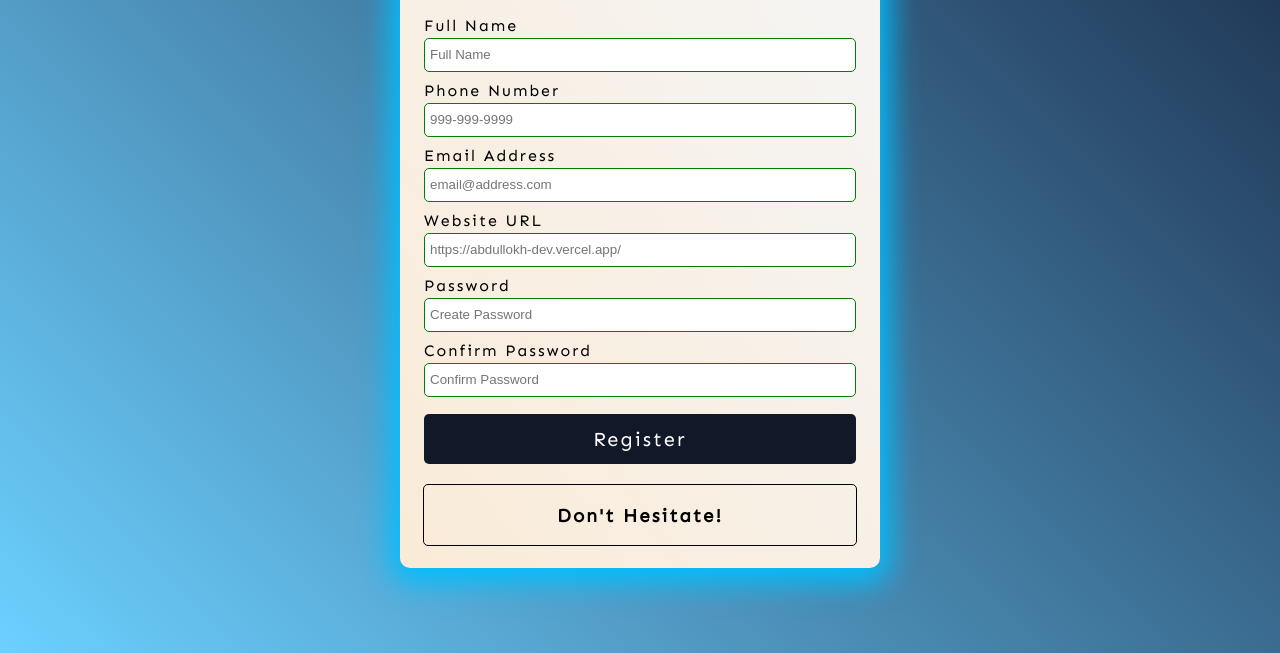
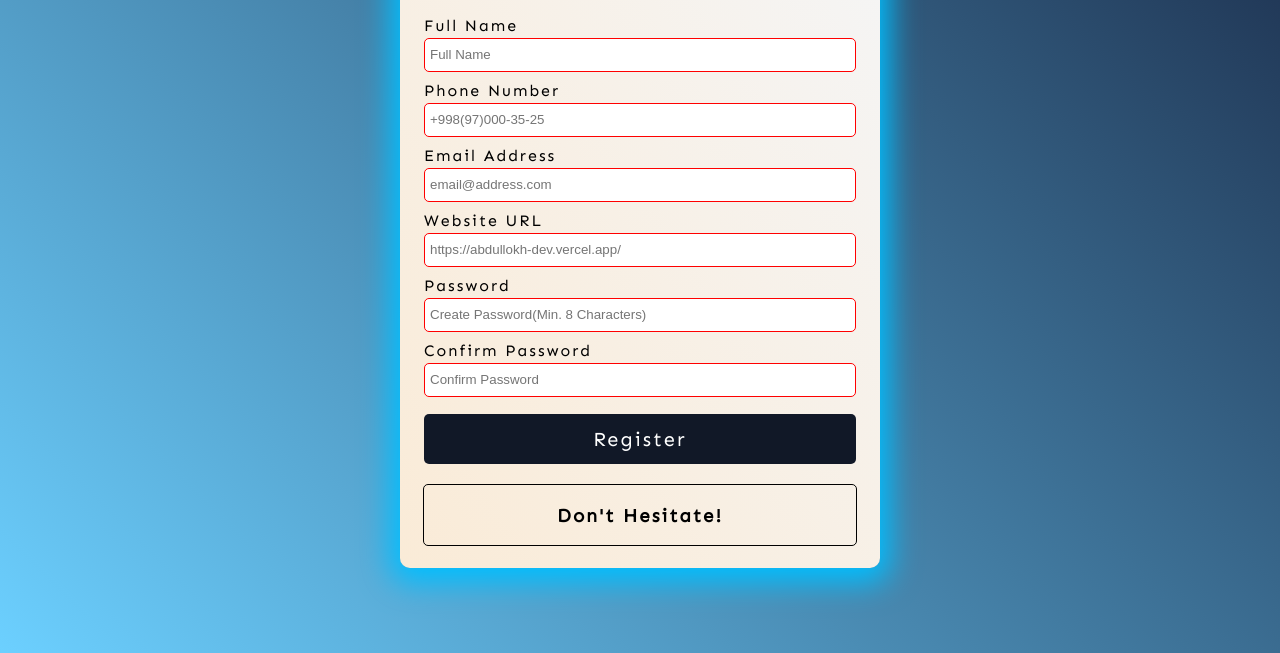
Before and after one commit to Abdullokh-dev/Validating-Form, a plain HTML site: page index.html in a window 1280 px wide. Shown: the part 147-800 px from the top of the page. Drawn offline with Linux system fonts and the light colour scheme.

Commit message:
Form Validation

```diff
--- a/index.html
+++ b/index.html
@@ -15,32 +15,34 @@
             <!-- Full Name -->
             <div class="form-group">
                 <label for="name"> Full Name</label>
-                <input type="text" id="name" placeholder="Full Name">
+                <input type="text" id="name" placeholder="Full Name" required minlength="3" maxlength="100">
             </div>
             <!-- Phone Number -->
             <div class="form-group">
                 <label for="phone"> Phone Number</label>
-                <input type="text" id="phone" placeholder="999-999-9999">
+                <input type="tel" id="phone" placeholder="+998(97)000-35-25" required pattern="[+][0-9]{3}[(][0-9]{2}[)][0-9]{3}-[0-9]{2}-[0-9]{2}">
             </div>
             <!-- Email Address -->
             <div class="form-group">
                 <label for="email"> Email Address</label>
-                <input type="email" id="email" placeholder="email@address.com">
+                <input type="email" id="email" placeholder="email@address.com" required>
             </div>
             <!-- Website Url -->
             <div class="form-group">
                 <label for="website"> Website URL</label>
-                <input type="email" id="website" placeholder="https://abdullokh-dev.vercel.app/">
+                <input type="url" id="website" placeholder="https://abdullokh-dev.vercel.app/" required>
             </div>
             <!-- Password -->
             <div class="form-group">
                 <label for="password1"> Password</label>
-                <input type="password" id="password1" placeholder="Create Password">
+                <input type="password" id="password1" placeholder="Create Password(Min. 8 Characters)" required pattern="^(?=.*\d)(?=.*[a-z])(?=.*[A-Z])(?=.*[a-zA-Z]).{8,}$"
+                    title="Please include at least 1 uppercase character, 1 lowercase character, and 1 number."
+                >
             </div>
             <!-- Confirm Password -->
             <div class="form-group">
                 <label for="password2">Confirm Password</label>
-                <input type="password" id="password2" placeholder="Confirm Password">
+                <input type="password" id="password2" placeholder="Confirm Password" required pattern="^(?=.*\d)(?=.*[a-z])(?=.*[A-Z])(?=.*[a-zA-Z]).{8,}$">
             </div>
             <button type="submit"> Register </button>
         </form>
```
